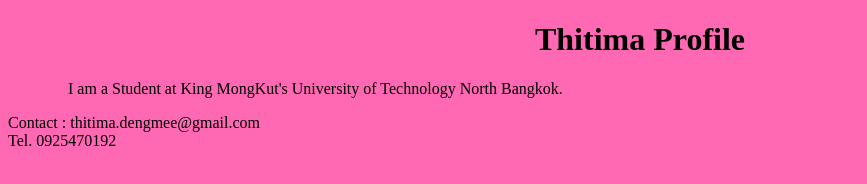
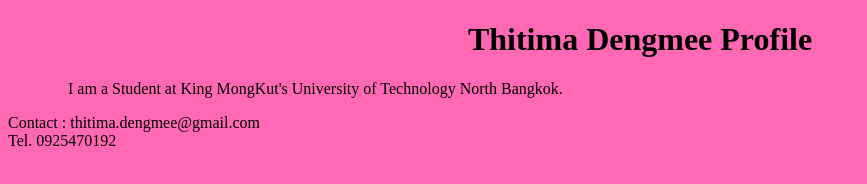
Before and after one commit to muffinyyss/github-desktop-project_sec1_2_67, a plain HTML site: page index.html in a window 1280 px wide. Shown: the whole page, without its empty margins (0-867 px from the left). Drawn offline with Linux system fonts and the light colour scheme.

Commit message:
Change Profile

```diff
--- a/index.html
+++ b/index.html
@@ -7,7 +7,7 @@
     <link rel="stylesheet" href="css/index.css">
 </head>
 <body>
-    <h1>Thitima Profile</h1>
+    <h1>Thitima Dengmee Profile</h1>
     <p>I am a Student at King MongKut's University of Technology North Bangkok.</p>
     <footer>
         Contact : thitima.dengmee@gmail.com<br>
```
